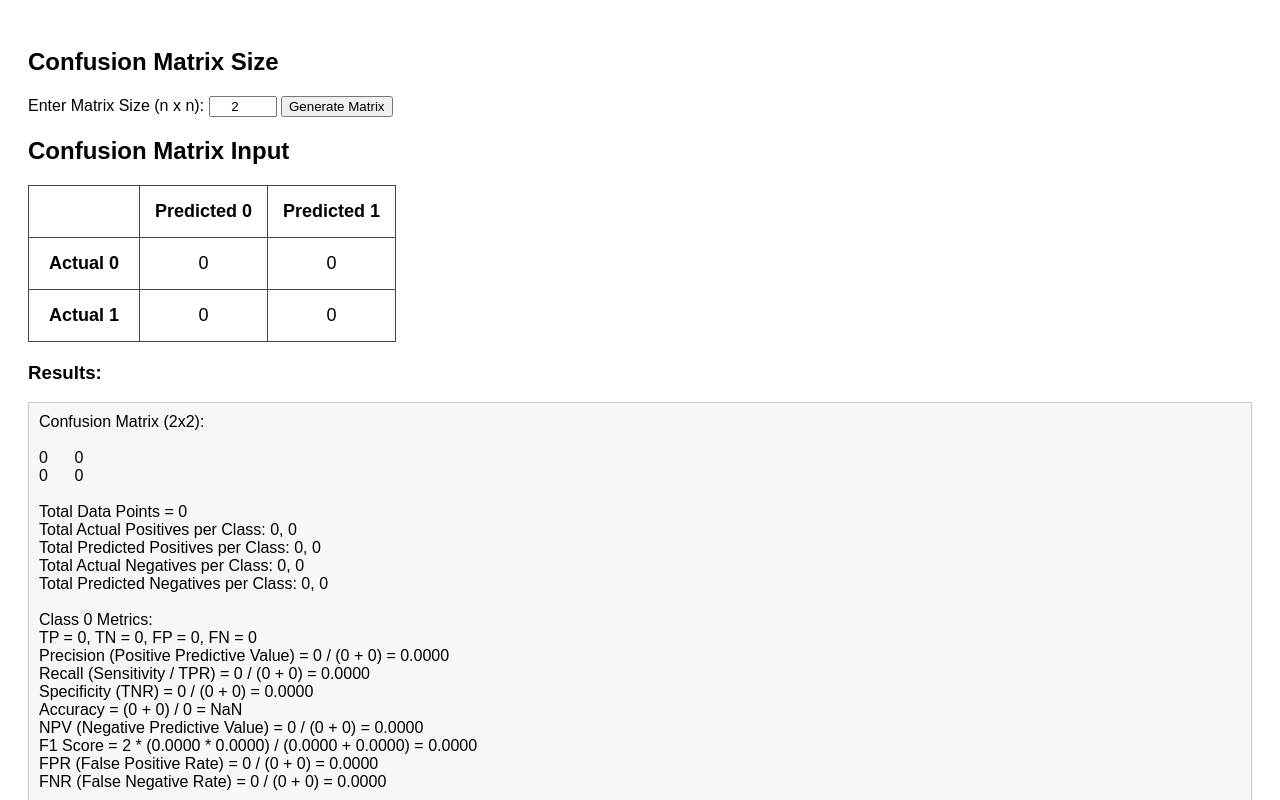
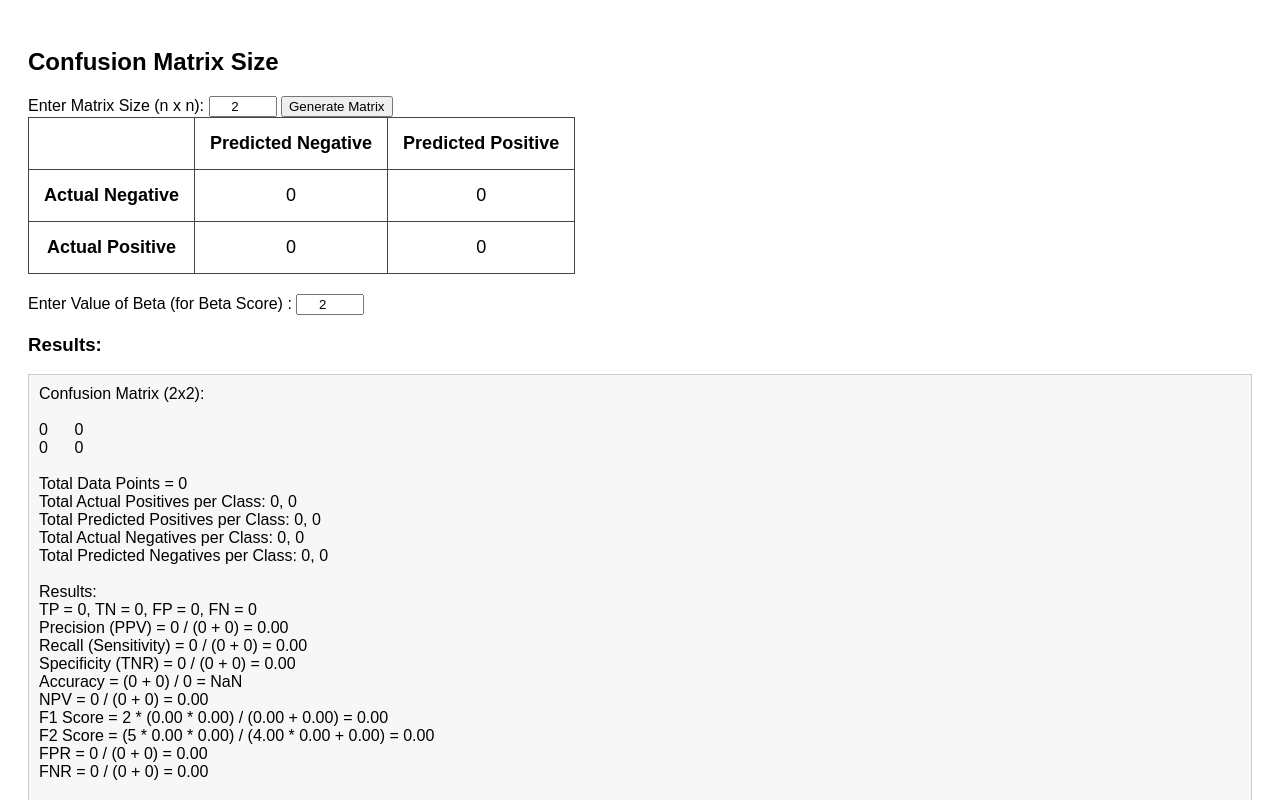
Before and after one commit to asicoltd/confusion-matrix-metrics-calculator, a plain HTML site: page index.html in a window 1280 px wide. Both pictures are taken after a click on the button "Generate Matrix". Shown: the top 800 px of the page. Drawn offline with Linux system fonts and the light colour scheme.

Commit message:
Update index.html

```diff
--- a/index.html
+++ b/index.html
@@ -40,9 +40,9 @@
 <input type="number" id="matrixSize" value="2" min="2" max="10">
 <button onclick="generateMatrix()">Generate Matrix</button>
 
-<h2>Confusion Matrix Input</h2>
 <div id="matrixContainer"></div>
-
+<label for="betaScore">Enter Value of Beta (for Beta Score) : </label>
+<input type="number" id="betaScore" value="2">
 <h3>Results:</h3>
 <div id="results">Enter size and values for the matrix to see calculations...</div>
 
@@ -52,13 +52,21 @@ function generateMatrix() {
   const container = document.getElementById("matrixContainer");
   container.innerHTML = "";
 
+  const label = (i, type) => {
+    if (size === 2) {
+      const binaryLabels = ["Negative", "Positive"];
+      return type === "Predicted" ? `Predicted ${binaryLabels[i]}` : `Actual ${binaryLabels[i]}`;
+    }
+    return `${type} ${i}`;
+  };
+
   let table = document.createElement("table");
   let headerRow = document.createElement("tr");
   let corner = document.createElement("th");
   headerRow.appendChild(corner);
   for (let i = 0; i < size; i++) {
     let th = document.createElement("th");
-    th.innerText = `Predicted ${i}`;
+    th.innerText = label(i, "Predicted");
     headerRow.appendChild(th);
   }
   table.appendChild(headerRow);
@@ -66,7 +74,7 @@ function generateMatrix() {
   for (let i = 0; i < size; i++) {
     let row = document.createElement("tr");
     let th = document.createElement("th");
-    th.innerText = `Actual ${i}`;
+    th.innerText = label(i, "Actual");
     row.appendChild(th);
 
     for (let j = 0; j < size; j++) {
@@ -88,6 +96,7 @@ function updateMatrixMetrics() {
   const size = parseInt(document.getElementById("matrixSize").value);
   const matrix = Array.from({ length: size }, () => Array(size).fill(0));
   let total = 0;
+
   for (let i = 0; i < size; i++) {
     for (let j = 0; j < size; j++) {
       const cell = document.querySelector(`[data-role="cell-${i}-${j}"]`);
@@ -100,8 +109,8 @@ function updateMatrixMetrics() {
   let resultText = `Confusion Matrix (${size}x${size}):\n\n`;
   resultText += matrix.map(row => row.join("\t")).join("\n") + "\n\n";
 
-  let actualTotals = matrix.map(row => row.reduce((a, b) => a + b, 0));
-  let predictedTotals = matrix[0].map((_, colIndex) => matrix.reduce((sum, row) => sum + row[colIndex], 0));
+  const actualTotals = matrix.map(row => row.reduce((a, b) => a + b, 0));
+  const predictedTotals = matrix[0].map((_, colIndex) => matrix.reduce((sum, row) => sum + row[colIndex], 0));
 
   resultText += `Total Data Points = ${total}\n`;
   resultText += `Total Actual Positives per Class: ${actualTotals.join(", ")}\n`;
@@ -109,17 +118,13 @@ function updateMatrixMetrics() {
   resultText += `Total Actual Negatives per Class: ${actualTotals.map((_, i) => total - actualTotals[i]).join(", ")}\n`;
   resultText += `Total Predicted Negatives per Class: ${predictedTotals.map((_, i) => total - predictedTotals[i]).join(", ")}\n\n`;
 
-  let overallTP = 0;
-  let overallFP = 0;
-  let overallFN = 0;
-  let overallTN = 0;
+  let overallTP = 0, overallFP = 0, overallFN = 0, overallTN = 0;
 
   for (let c = 0; c < size; c++) {
-    let TP = matrix[c][c];
-    let FN = matrix[c].reduce((sum, val, idx) => idx !== c ? sum + val : sum, 0);
-    let FP = matrix.reduce((sum, row, idx) => idx !== c ? sum + row[c] : sum, 0);
-    let TN = total - TP - FP - FN;
-
+    const TP = matrix[c][c];
+    const FN = matrix[c].reduce((sum, val, idx) => idx !== c ? sum + val : sum, 0);
+    const FP = matrix.reduce((sum, row, idx) => idx !== c ? sum + row[c] : sum, 0);
+    const TN = total - TP - FP - FN;
     overallTP += TP;
     overallFP += FP;
     overallFN += FN;
@@ -128,38 +133,60 @@ function updateMatrixMetrics() {
     const precision = TP / (TP + FP || 1);
     const recall = TP / (TP + FN || 1);
     const f1 = 2 * (precision * recall) / (precision + recall || 1);
+    const beta = parseInt(document.getElementById("betaScore").value);
+    const fbetaNumerator = (1 + beta ** 2) * precision * recall;
+    const fbetaDenominator = (beta ** 2 * precision) + recall || 1;
+    const fbeta = fbetaNumerator / fbetaDenominator;
     const specificity = TN / (TN + FP || 1);
     const accuracy = (TP + TN) / total;
     const npv = TN / (TN + FN || 1);
     const fpr = FP / (FP + TN || 1);
     const fnr = FN / (FN + TP || 1);
+    if (size != 2){
+    resultText += `Class ${c} Metrics:\n`;
+    resultText += `TP = ${TP}, TN = ${TN}, FP = ${FP}, FN = ${FN}\n`;
+    resultText += `Precision (PPV) = ${TP} / (${TP} + ${FP}) = ${precision.toFixed(2)}\n`;
+    resultText += `Recall (Sensitivity) = ${TP} / (${TP} + ${FN}) = ${recall.toFixed(2)}\n`;
+    resultText += `Specificity (TNR) = ${TN} / (${TN} + ${FP}) = ${specificity.toFixed(2)}\n`;
+    resultText += `Accuracy = (${TP} + ${TN}) / ${total} = ${accuracy.toFixed(2)}\n`;
+    resultText += `NPV = ${TN} / (${TN} + ${FN}) = ${npv.toFixed(2)}\n`;
+    resultText += `F1 Score = 2 * (${precision.toFixed(2)} * ${recall.toFixed(2)}) / (${precision.toFixed(2)} + ${recall.toFixed(2)}) = ${f1.toFixed(2)}\n`;
+    resultText += `F${beta} Score = (${(1 + beta ** 2)} * ${precision.toFixed(2)} * ${recall.toFixed(2)}) / (${(beta ** 2).toFixed(2)} * ${precision.toFixed(2)} + ${recall.toFixed(2)}) = ${fbeta.toFixed(2)}\n`;
+    resultText += `FPR = ${FP} / (${FP} + ${TN}) = ${fpr.toFixed(2)}\n`;
+    resultText += `FNR = ${FN} / (${FN} + ${TP}) = ${fnr.toFixed(2)}\n\n`;
+    const macroPrecision = overallTP / (overallTP + overallFP || 1);
+    const macroRecall = overallTP / (overallTP + overallFN || 1);
+    const macroF1 = 2 * (macroPrecision * macroRecall) / (macroPrecision + macroRecall || 1);
+    const macroSpecificity = overallTN / (overallTN + overallFP || 1);
+    const macroAccuracy = (overallTP + overallTN) / total;
 
-    resultText += `Class ${c} Metrics:\n` +
-      `TP = ${TP}, TN = ${TN}, FP = ${FP}, FN = ${FN}\n` +
-      `Precision (Positive Predictive Value) = ${TP} / (${TP} + ${FP}) = ${precision.toFixed(4)}\n` +
-      `Recall (Sensitivity / TPR) = ${TP} / (${TP} + ${FN}) = ${recall.toFixed(4)}\n` +
-      `Specificity (TNR) = ${TN} / (${TN} + ${FP}) = ${specificity.toFixed(4)}\n` +
-      `Accuracy = (${TP} + ${TN}) / ${total} = ${accuracy.toFixed(4)}\n` +
-      `NPV (Negative Predictive Value) = ${TN} / (${TN} + ${FN}) = ${npv.toFixed(4)}\n` +
-      `F1 Score = 2 * (${precision.toFixed(4)} * ${recall.toFixed(4)}) / (${precision.toFixed(4)} + ${recall.toFixed(4)}) = ${f1.toFixed(4)}\n` +
-      `FPR (False Positive Rate) = ${FP} / (${FP} + ${TN}) = ${fpr.toFixed(4)}\n` +
-      `FNR (False Negative Rate) = ${FN} / (${FN} + ${TP}) = ${fnr.toFixed(4)}\n\n`;
+    resultText += `Overall Metrics:\n`;
+    resultText += `Macro Precision = ${macroPrecision.toFixed(2)}\n`;
+    resultText += `Macro Recall = ${macroRecall.toFixed(2)}\n`;
+    resultText += `Macro F1 Score = ${macroF1.toFixed(2)}\n`;
+    resultText += `Macro Specificity = ${macroSpecificity.toFixed(2)}\n`;
+    resultText += `Macro Accuracy = ${macroAccuracy.toFixed(2)}\n`;
+
+
+    }
+    else{
+        c = 1;
+    resultText += `Results:\n`;
+    resultText += `TP = ${TP}, TN = ${TN}, FP = ${FP}, FN = ${FN}\n`;
+    resultText += `Precision (PPV) = ${TP} / (${TP} + ${FP}) = ${precision.toFixed(2)}\n`;
+    resultText += `Recall (Sensitivity) = ${TP} / (${TP} + ${FN}) = ${recall.toFixed(2)}\n`;
+    resultText += `Specificity (TNR) = ${TN} / (${TN} + ${FP}) = ${specificity.toFixed(2)}\n`;
+    resultText += `Accuracy = (${TP} + ${TN}) / ${total} = ${accuracy.toFixed(2)}\n`;
+    resultText += `NPV = ${TN} / (${TN} + ${FN}) = ${npv.toFixed(2)}\n`;
+    resultText += `F1 Score = 2 * (${precision.toFixed(2)} * ${recall.toFixed(2)}) / (${precision.toFixed(2)} + ${recall.toFixed(2)}) = ${f1.toFixed(2)}\n`;
+    resultText += `F${beta} Score = (${(1 + beta ** 2)} * ${precision.toFixed(2)} * ${recall.toFixed(2)}) / (${(beta ** 2).toFixed(2)} * ${precision.toFixed(2)} + ${recall.toFixed(2)}) = ${fbeta.toFixed(2)}\n`;
+    resultText += `FPR = ${FP} / (${FP} + ${TN}) = ${fpr.toFixed(2)}\n`;
+    resultText += `FNR = ${FN} / (${FN} + ${TP}) = ${fnr.toFixed(2)}\n\n`;
+    }
+    document.getElementById("results").innerText = resultText;
   }
 
-  const macroPrecision = overallTP / (overallTP + overallFP || 1);
-  const macroRecall = overallTP / (overallTP + overallFN || 1);
-  const macroF1 = 2 * (macroPrecision * macroRecall) / (macroPrecision + macroRecall || 1);
-  const macroSpecificity = overallTN / (overallTN + overallFP || 1);
-  const macroAccuracy = (overallTP + overallTN) / total;
 
-  resultText += `Overall Metrics:\n` +
-    `Macro Precision = ${macroPrecision.toFixed(4)}\n` +
-    `Macro Recall = ${macroRecall.toFixed(4)}\n` +
-    `Macro F1 Score = ${macroF1.toFixed(4)}\n` +
-    `Macro Specificity = ${macroSpecificity.toFixed(4)}\n` +
-    `Macro Accuracy = ${macroAccuracy.toFixed(4)}\n`;
-
-  document.getElementById("results").innerText = resultText;
 }
 </script>
 
```
